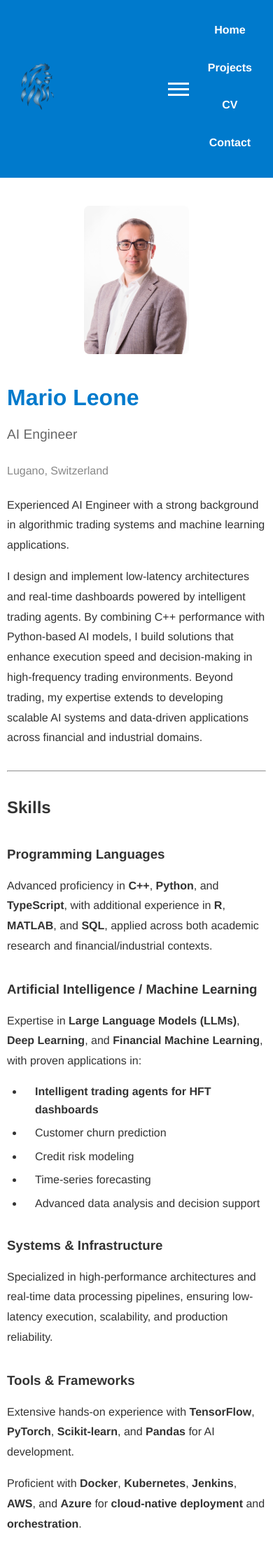
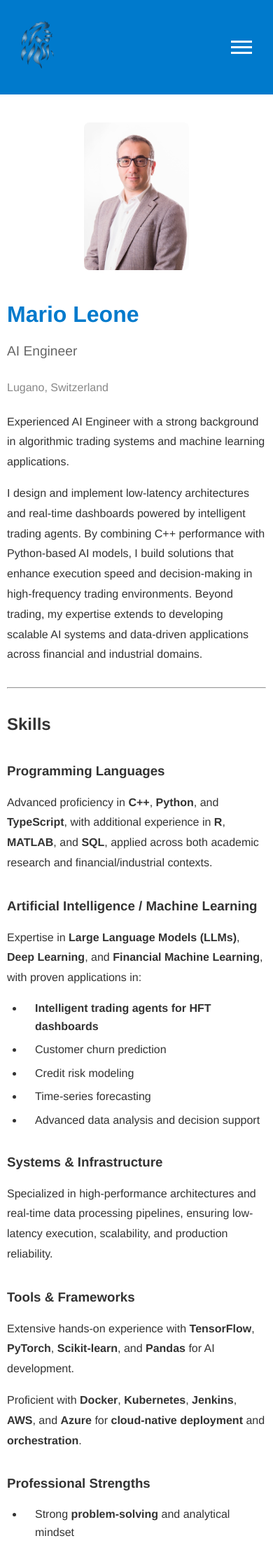
Before and after one commit to AstroMarius/marioleone.github.io, a Jekyll site: the page built from index.md, in a window 390 px wide. Shown: the top 2215 px of the page at 70% size. Built offline with Jekyll 4.4.1, drawn with Linux system fonts in a browser that asks for light colours.

Commit message:
feat: aggiornare la navigazione e il layout del portfolio
Modificata la visibilità della navbar per migliorare l'esperienza utente su dispositivi mobili e desktop. Aggiunta la logica per visualizzare la navbar in modo appropriato in base alla classe attiva. Aggiornati i riferimenti nel feed, sitemap e robots per utilizzare l'URL locale.

```diff
--- a/assets/css/style.css
+++ b/assets/css/style.css
@@ -33,7 +33,7 @@ header .navbar {
 }
 
 .navbar nav {
-  display: block;
+  display: none;
 }
 
 .navbar nav ul {
@@ -225,6 +225,10 @@ ol li {
 }
 
 /* Stili per menu mobile */
+.navbar.active nav {
+  display: block;
+}
+
 .navbar.active nav ul {
   display: flex;
   flex-direction: column;
@@ -234,6 +238,20 @@ ol li {
   left: 0;
   width: 100%;
   padding: 10px 0;
+}
+
+/* Su desktop sempre visibile e orizzontale */
+@media (min-width: 769px) {
+  .navbar nav {
+    display: block !important;
+  }
+  .navbar nav ul {
+    display: flex !important;
+    flex-direction: row !important;
+  }
+  .nav-toggle {
+    display: none !important;
+  }
 }
 
 /* Bugfix: evita overflow orizzontale */
```
Also changed, not shown: 4 other files.
